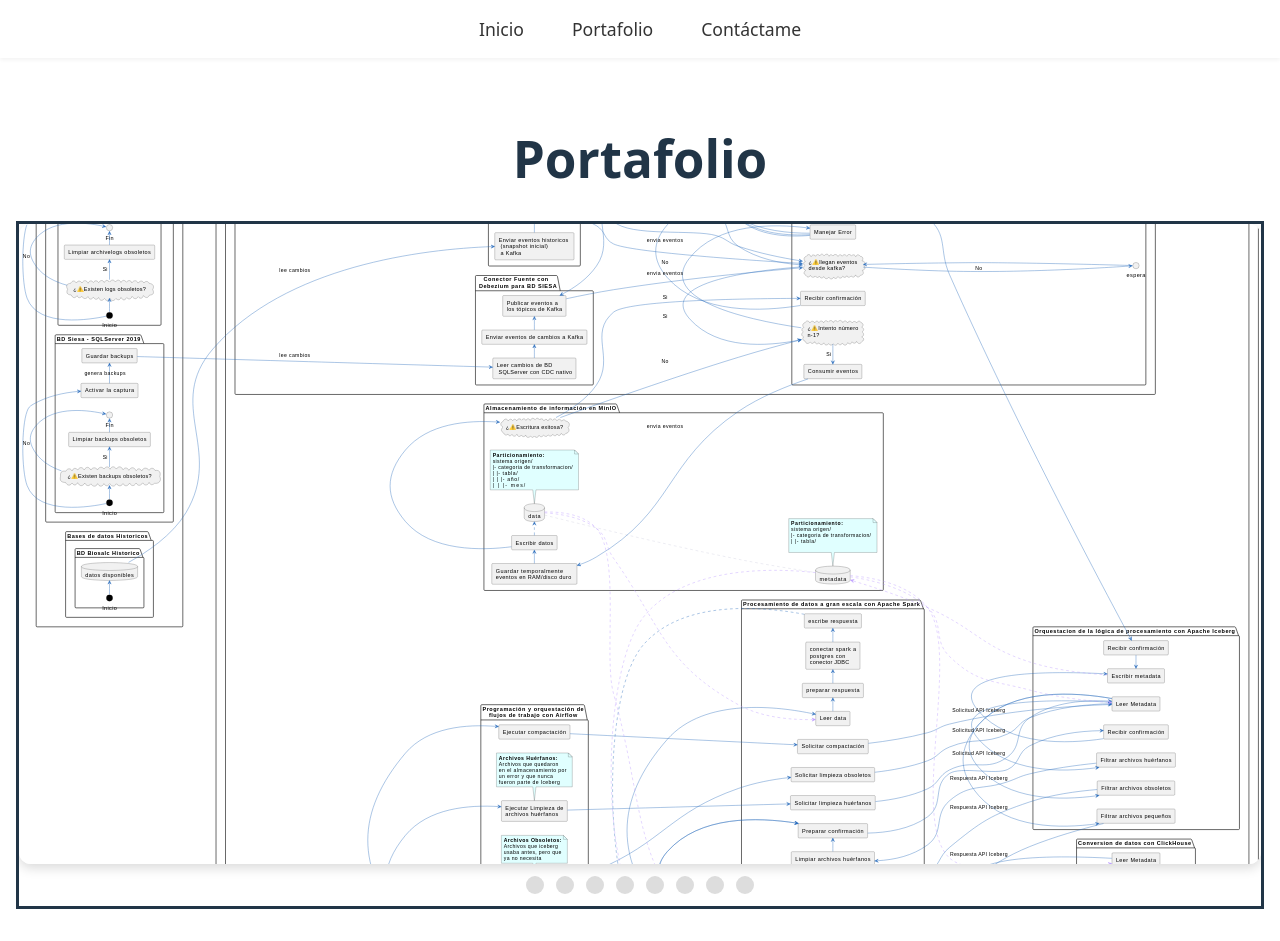
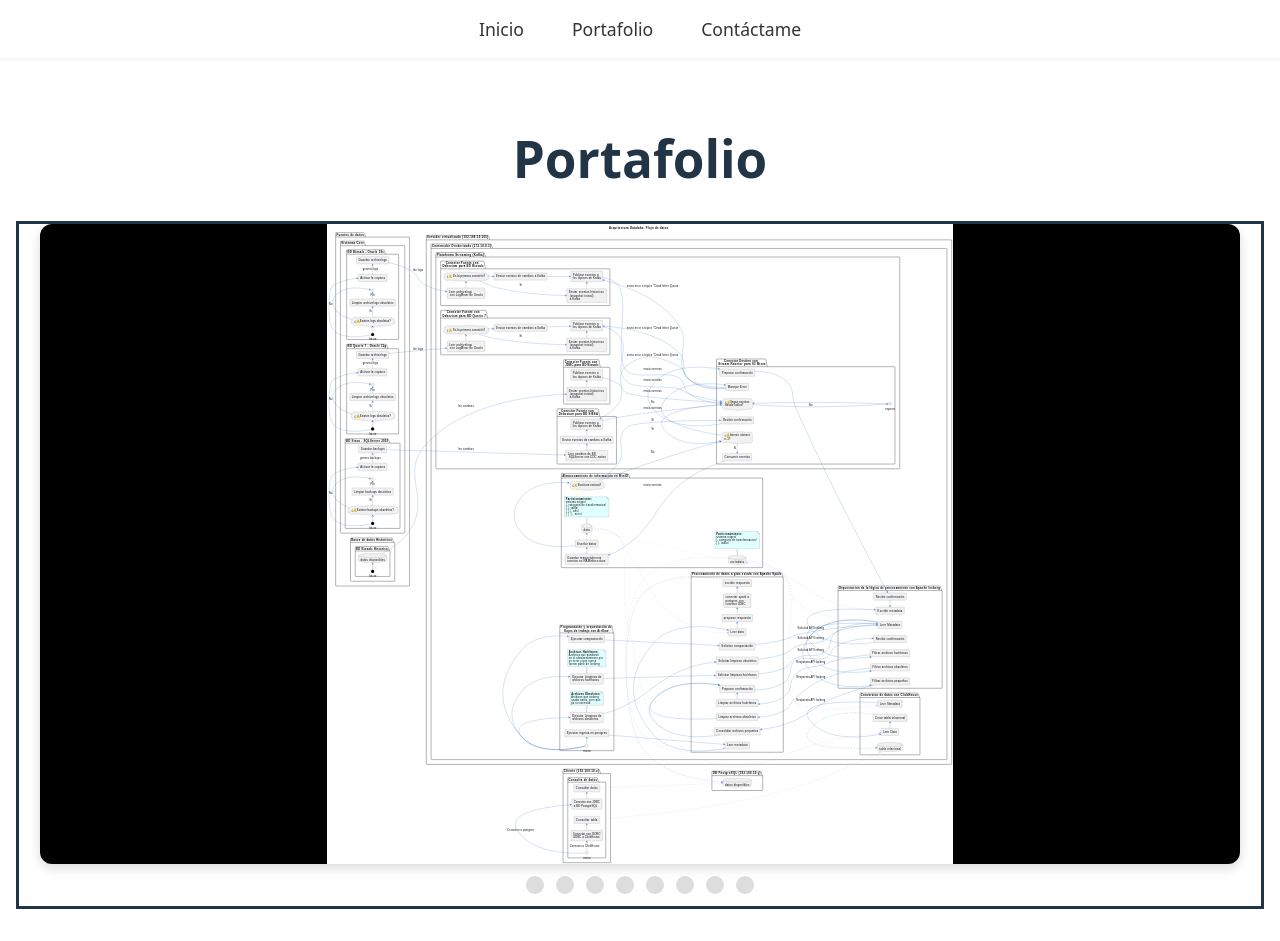
Before and after one commit to dianipineda/dianipineda.github.io, a Vue app in the folder portafolio-dianapineda/: page /portafolio in a window 1280 px wide. Built offline with nearby package versions, Linux system fonts and the light colour scheme.

Commit message:
mejoras en ajuste de galeria

```diff
--- a/portafolio-dianapineda/src/views/PortafolioView.vue
+++ b/portafolio-dianapineda/src/views/PortafolioView.vue
@@ -90,14 +90,29 @@ export default {
 }
 
 /* Contenedor de los ítems */
+
 .p-galleria-item-wrapper {
-  aspect-ratio: 16 / 9;  /* proporción estándar */
+  display: flex;
+  align-items: center;
+  justify-content: center;
+
   width: 100%;
-  max-height: 80vh;      /* opcional: evita que sea demasiado alto en pantallas grandes */
-  overflow: hidden;      /* recorta exceso */
+  height: 80vh;         /* altura fija de la galería */
+  max-width: 1200px;    /* opcional: ancho máximo */
+  margin: 0 auto;       /* centra el contenedor en la página */
   border-radius: 12px;
   box-shadow: 0 4px 12px rgba(0,0,0,0.15);
+  background-color: #000; /* fondo negro para los espacios sobrantes */
+  overflow: hidden;
 }
+
+.p-galleria-item-wrapper img {
+  max-width: 100%;
+  max-height: 100%;
+  object-fit: contain;   /* 🔑 la imagen nunca se recorta */
+  border-radius: 12px;   /* opcional: bordes redondeados */
+}
+
 
 .galleria-img {
   width: 100%;
```
